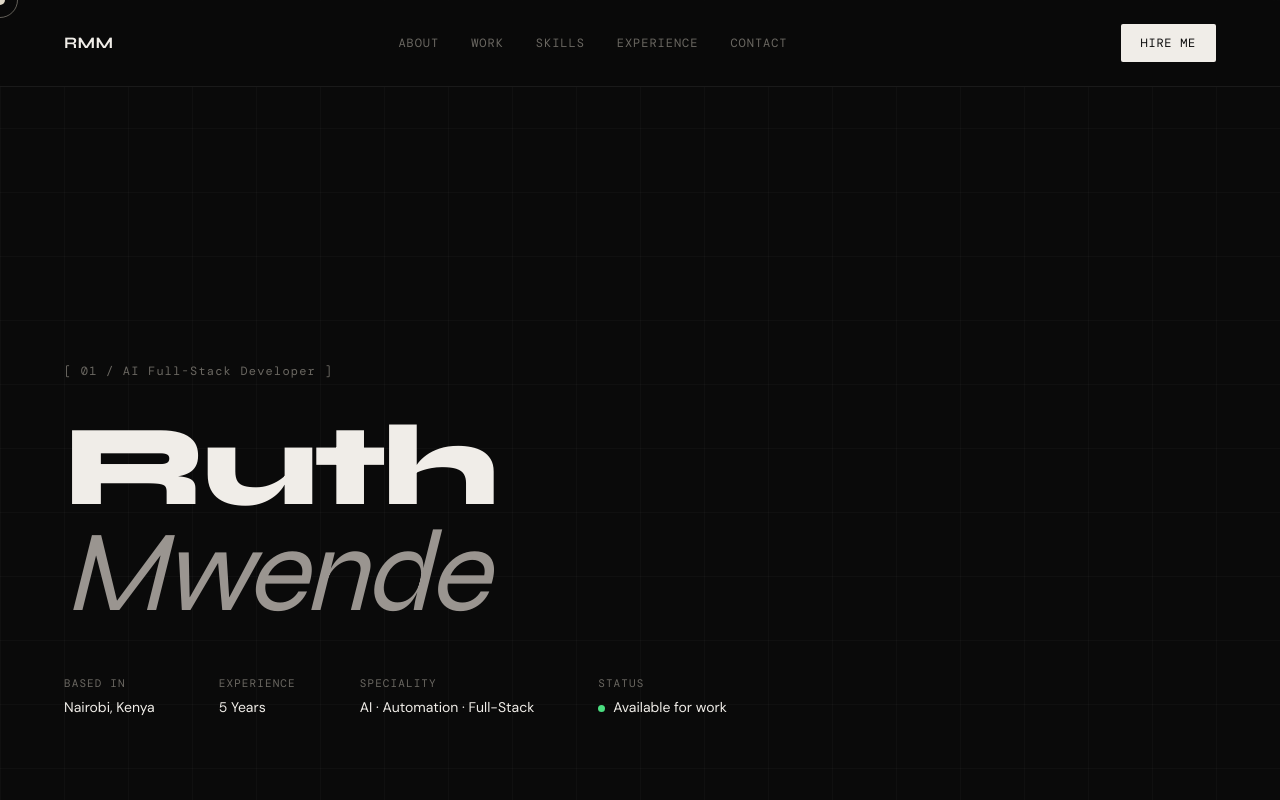
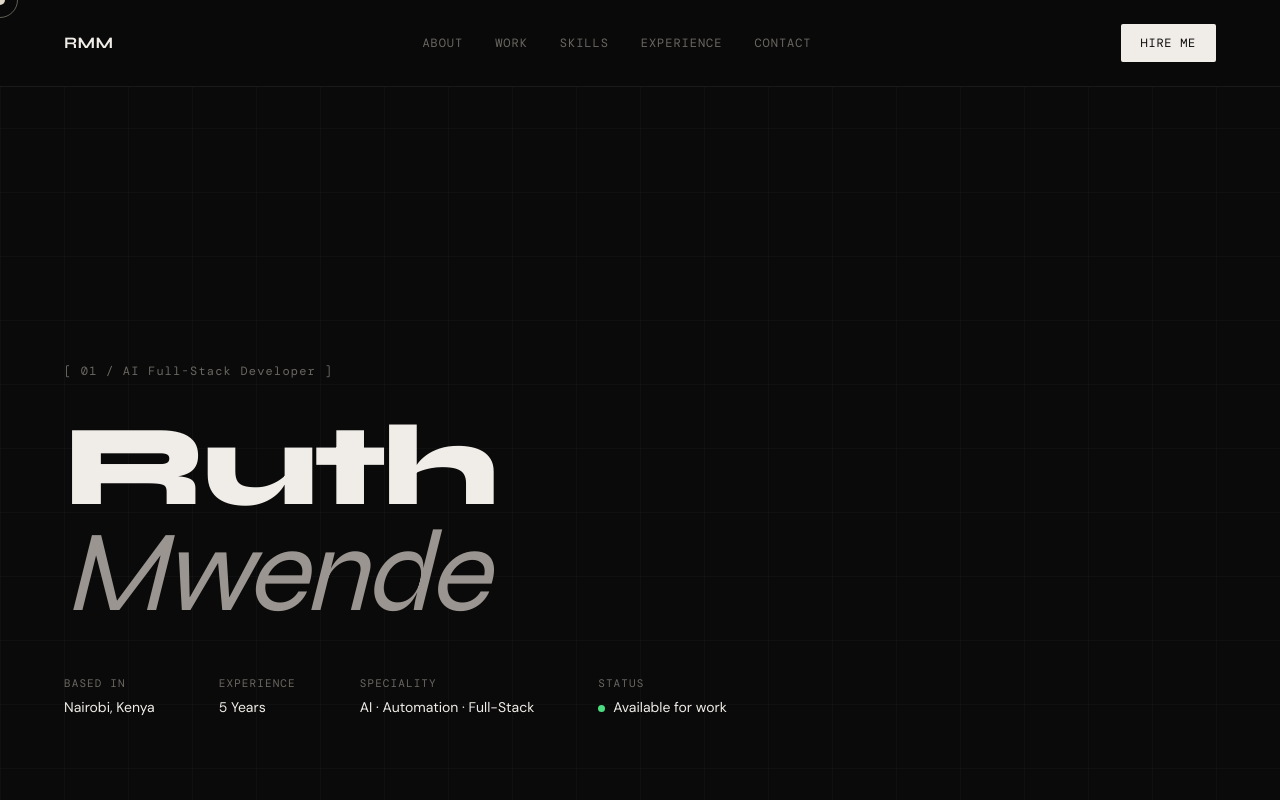
Before and after one commit to RMMwalali/portfolio, a React (Vite) app: page / in a window 1280 px wide. Shown: the top 800 px of the page. Built offline with nearby package versions, Linux system fonts and the light colour scheme; a web font is replaced by a local one.

Commit message:
Remove margin-right from nav-links to fix mobile navbar overflow

```diff
--- a/src/App.css
+++ b/src/App.css
@@ -72,7 +72,6 @@ nav {
 }
 .nav-links {
   display: flex; gap: 2rem; list-style: none;
-  margin-right: 3rem;
 }
 .nav-links a {
   font-family: var(--mono);
```
